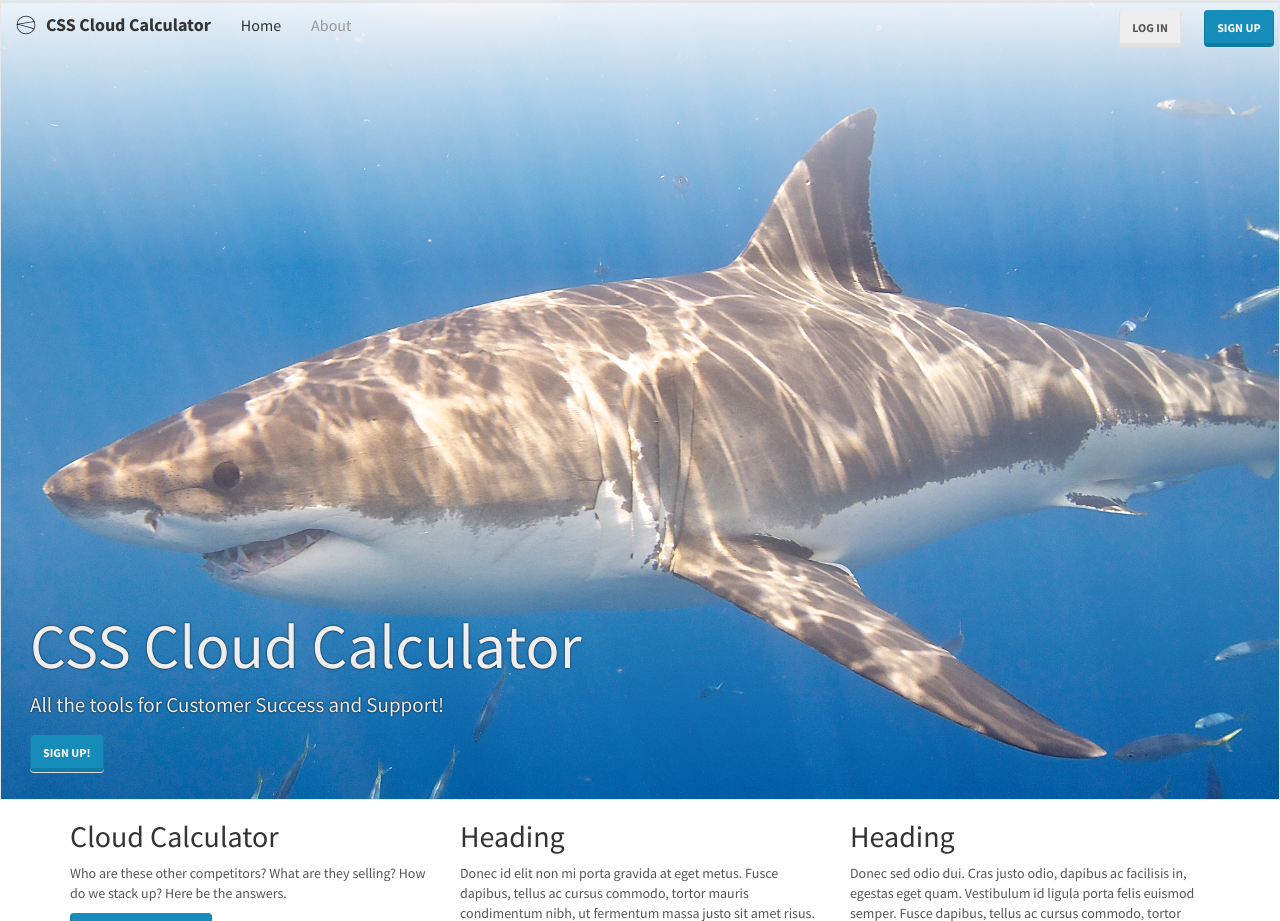
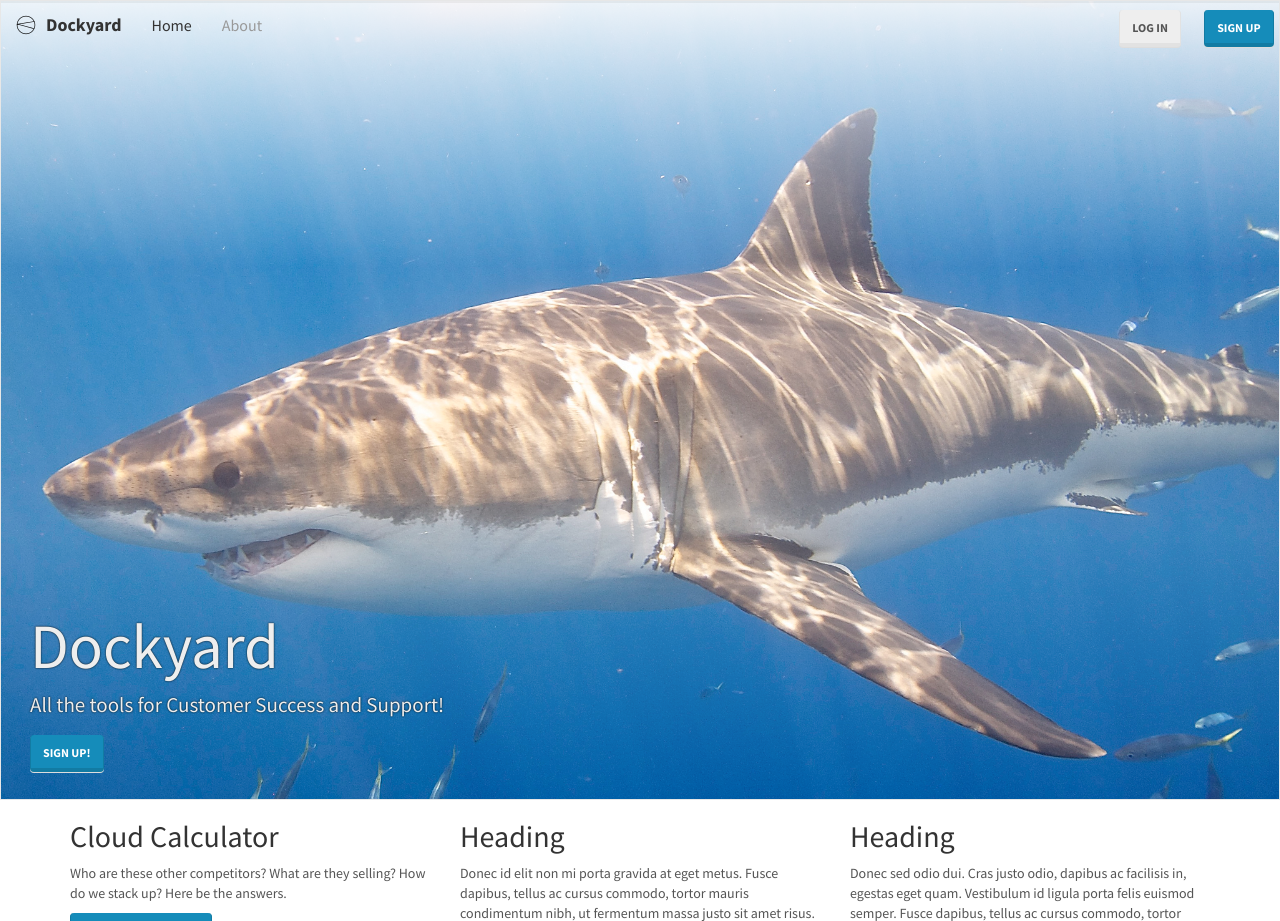
Before and after one commit to mojosan7/dockyard, a Django app: template src/templates/home.html in a window 1280 px wide. Shown: the top 921 px of the page. Run offline with Django 3.2, Linux system fonts and the light colour scheme; the template is opened without the code that fills it, so the values that code supplies are empty; some libraries are stand-ins or nearby versions.

Commit message:
renamed brand

```diff
--- a/src/templates/_brandname.html
+++ b/src/templates/_brandname.html
@@ -1 +1 @@
-CSS Cloud Calculator
+Dockyard
```
